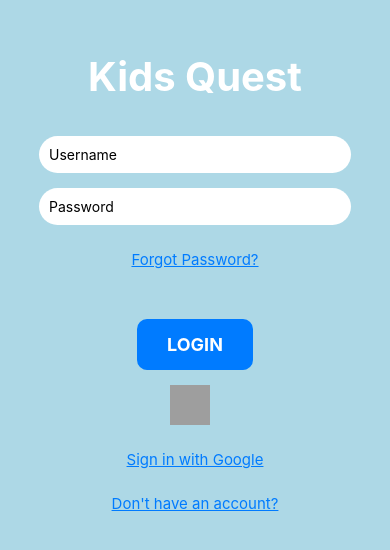
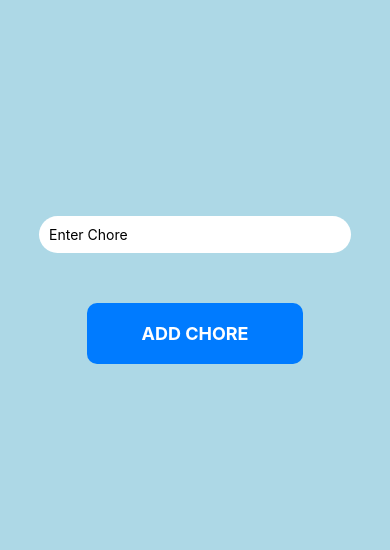
Before and after one commit to meganerd1220/KidsQuest, a React Native app: screen /AddChores in a window 390 px wide. Shown: the part 140-690 px from the top of the page. Built offline with nearby package versions, Linux system fonts and the light colour scheme; grey boxes are pictures that could not be loaded.

Commit message:
added addChore and its associated code chunks

```diff
--- a/App.js
+++ b/App.js
@@ -2,6 +2,7 @@ import React, { useEffect, useState } from 'react';
 import { StatusBar } from 'expo-status-bar';
 import { StyleSheet, Text, TextInput, View, Button, ScrollView } from 'react-native';
 import AddChild from './view/addChild';
+import AddChoreScreen from './view/addChore';
 import SignUpScreen from './view/signup';
 import LoginScreen from './view/login';
 import SettingsScreen from './view/settings';
@@ -22,6 +23,7 @@ function App() {
           <Stack.Screen name="Login" component={LoginScreen} options={{ headerShown: false }} />
           <Stack.Screen name="SignUp" component={SignUpScreen} options={{ headerShown: false }} />
           <Stack.Screen name="KidProfiles" component={KidProfiles} options={{ headerShown: false }} />
+          <Stack.Screen name="AddChores" component={AddChoreScreen} options={{ headerShown: false }} />
           <Stack.Screen name="AddChildProfile" component={AddChild} />
           <Stack.Screen name="Settings" component={SettingsScreen} options={{ headerShown: false }} />
           <Stack.Screen name="Account" component={AccountScreen} options={{ headerShown: false }} />
--- /dev/null
+++ b/view/addChore.js
@@ -0,0 +1,45 @@
+import React, { useState } from 'react';
+import {
+  SafeAreaView,
+  Text,
+  TouchableOpacity,
+  TextInput,
+  Alert,
+  Image,
+  KeyboardAvoidingView,
+  Platform,
+} from 'react-native';
+import styles from './styles';
+import { sendNewChores } from '../model/database';
+import { useUserId } from './userContext';
+
+const AddChoreScreen = ({ navigation}) => {
+    const [chore, setchore] = useState('');
+    const { userId, setUserId } = useUserId();
+    const addChore = async () => {
+      try {
+        const success = await sendNewChores(chore, userId);
+      }
+      catch (error) {
+        console.error("Error creating account:", error.message);
+        Alert.alert("An unexpected error occurred. Please try again.");
+      }
+    };
+    return (
+      <SafeAreaView style={styles.container}>
+
+        <TextInput
+        placeholder="Enter Chore"
+        style={styles.input}
+        value={chore}
+        onChangeText={(text) => setchore(text)}
+        />
+
+        <TouchableOpacity style={styles.choreButton} onPress={addChore}>
+          <Text  style={styles.choreButtonText}> Add Chore </Text>
+          </TouchableOpacity>
+        </SafeAreaView>
+    )
+  };
+
+export default AddChoreScreen;
--- a/view/kidProfiles.js
+++ b/view/kidProfiles.js
@@ -17,7 +17,7 @@ import { useUserId } from './userContext';
         };
 
         const goToChores = () => {
-            Alert.alert("GOTO CHORES");
+            navigation.navigate('AddChores');
         };
 
         return (
--- a/view/styles.js
+++ b/view/styles.js
@@ -30,7 +30,20 @@ const styles = StyleSheet.create({
         color: "#000",
         borderRadius: 20,
       },
-
+      choreButton: {
+        backgroundColor: "#007BFF",
+        paddingVertical: 20,
+        paddingHorizontal: 50,
+        borderRadius: 10,
+        marginTop: 50,
+      },
+      choreButtonText: {
+        fontSize: 18,
+        color: "#fff",
+        fontWeight: "bold",
+        textAlign: "center",
+        textTransform: "uppercase",
+      },
       button: {
         backgroundColor: "#007BFF",
         paddingVertical: 15,
```
